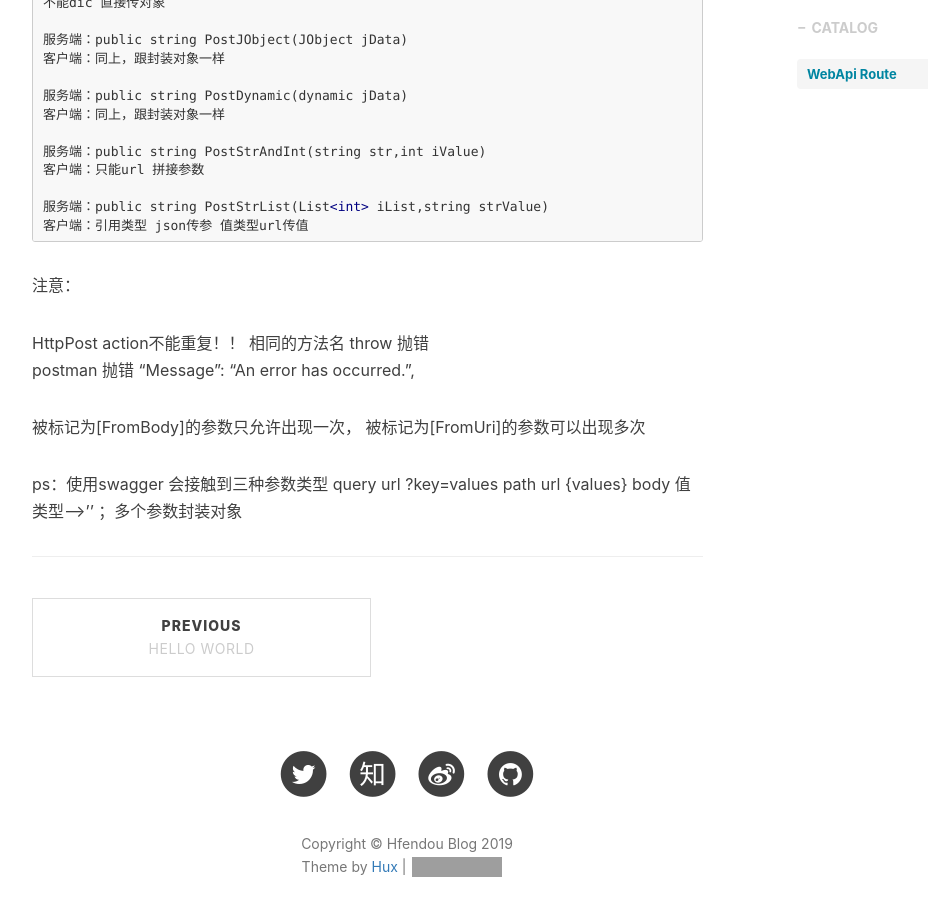
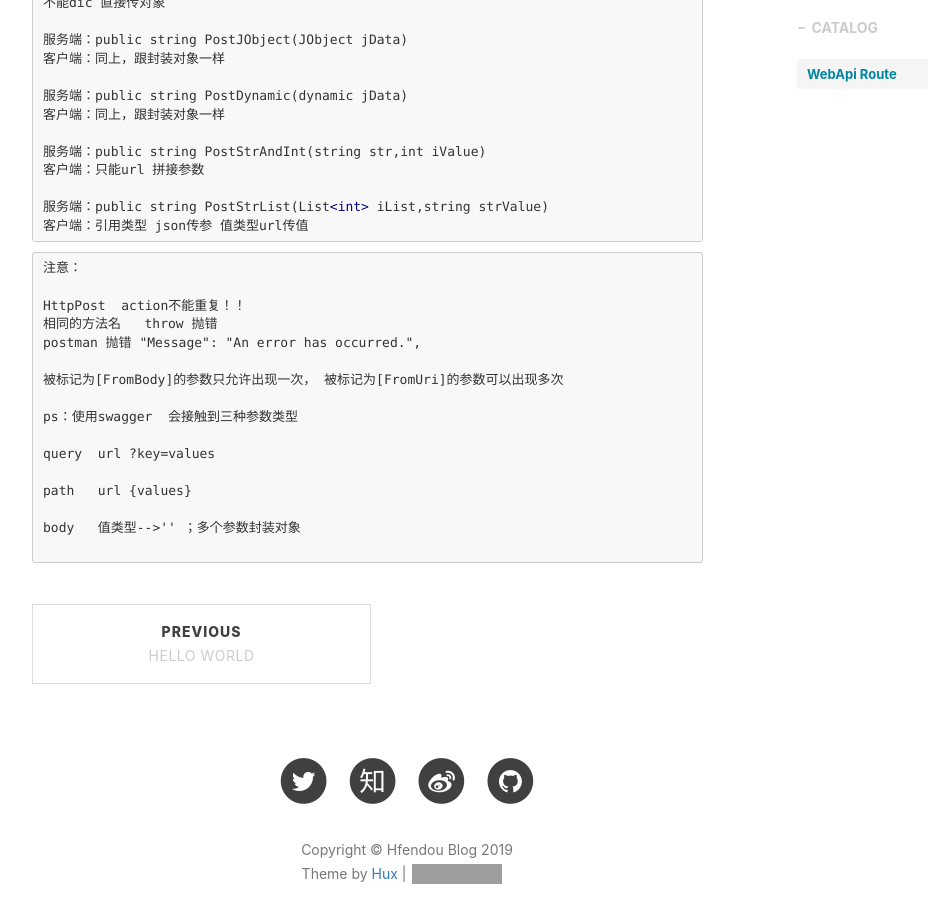
Before and after one commit to hfendou/hfendou.github.io, a Jekyll site: the page built from _posts/2018-09-02-AboutWebapi.markdown, in a window 1280 px wide and 900 px high, scrolled down 1123 px. Shown: the whole window, without its empty margins (233-1161 px from the left). Built offline with Jekyll 4.4.1, drawn with Linux system fonts in a browser that asks for light colours; nearby versions of some CDN libraries; comment, search, counter and statistics services are not loaded; some of the changed text lies outside the part shown; grey boxes are pictures that could not be loaded.

Commit message:
201901141558

````diff
--- a/_includes/posts/2018-09-14-AboutWebapi/en.md
+++ b/_includes/posts/2018-09-02-AboutWebapi/en.md
@@ -50,6 +50,7 @@
 
 
 ```
+```markdown
 注意：
 
 HttpPost  action不能重复！！
@@ -59,8 +60,11 @@ postman 抛错 "Message": "An error has occurred.",
 被标记为[FromBody]的参数只允许出现一次， 被标记为[FromUri]的参数可以出现多次
 
 ps：使用swagger  会接触到三种参数类型
- query  url ?key=values
+
+query  url ?key=values
+
 path   url {values}
+
 body   值类型-->'' ；多个参数封装对象
 
----
+```
--- a/_includes/posts/2018-09-14-AboutWebapi/zh.md
+++ b/_includes/posts/2018-09-02-AboutWebapi/zh.md
@@ -50,6 +50,7 @@
 
 
 ```
+```markdown
 注意：
 
 HttpPost  action不能重复！！
@@ -59,8 +60,11 @@ postman 抛错 "Message": "An error has occurred.",
 被标记为[FromBody]的参数只允许出现一次， 被标记为[FromUri]的参数可以出现多次
 
 ps：使用swagger  会接触到三种参数类型
- query  url ?key=values
+
+query  url ?key=values
+
 path   url {values}
+
 body   值类型-->'' ；多个参数封装对象
 
----
+```
--- a/_posts/2018-09-14-AboutWebapi.markdown
+++ b/_posts/2018-09-02-AboutWebapi.markdown
@@ -16,12 +16,12 @@ tags:
 
 <!-- Chinese Version -->
 <div class="zh post-container">
-    {% capture about_zh %}{% include posts/2018-09-14-AboutWebapi/zh.md %}{% endcapture %}
+    {% capture about_zh %}{% include posts/2018-09-02-AboutWebapi/zh.md %}{% endcapture %}
     {{ about_zh | markdownify }}
 </div>
 
 <!-- English Version -->
 <div class="en post-container">
-    {% capture about_en %}{% include posts/2018-09-14-AboutWebapi/en.md %}{% endcapture %}
+    {% capture about_en %}{% include posts/2018-09-02-AboutWebapi/en.md %}{% endcapture %}
     {{ about_en | markdownify }}
 </div>
````
Also changed, not shown: other parts of _posts/2018-09-02-AboutWebapi.markdown (+1 -1 lines).
